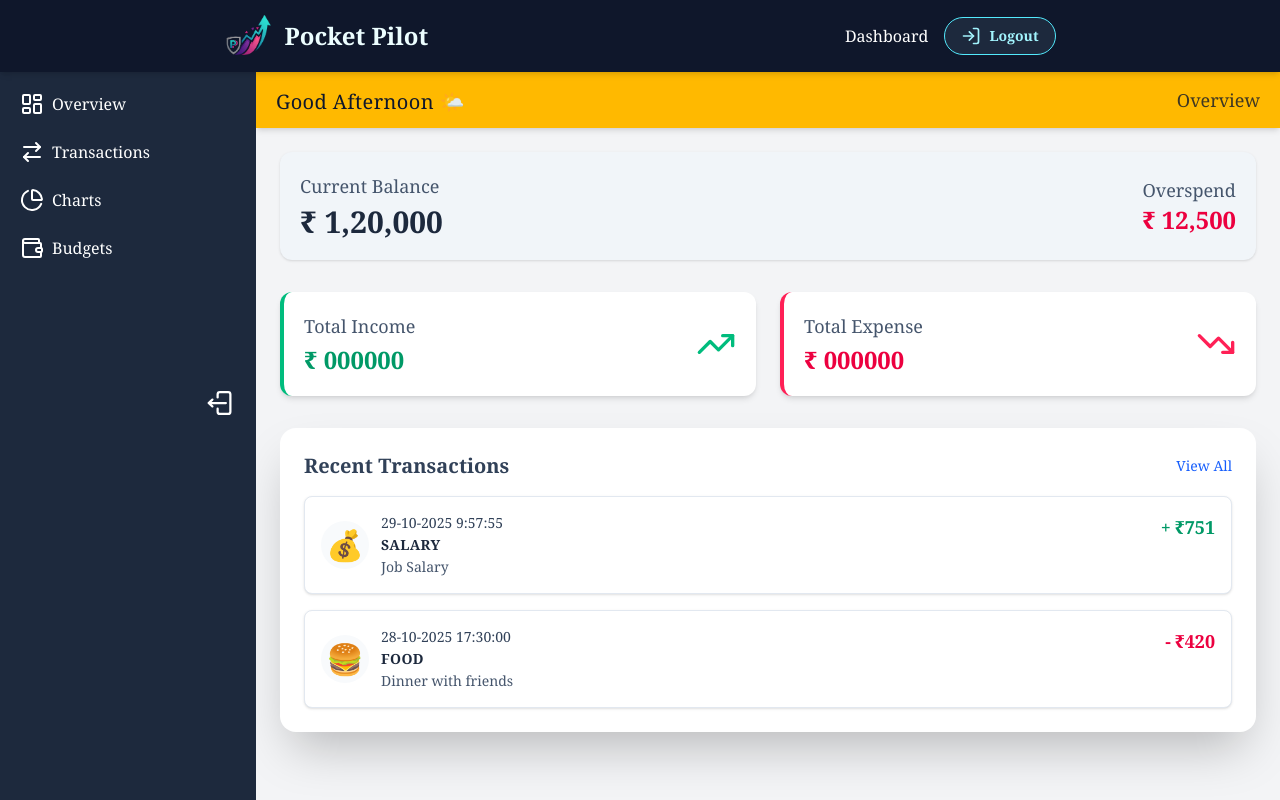
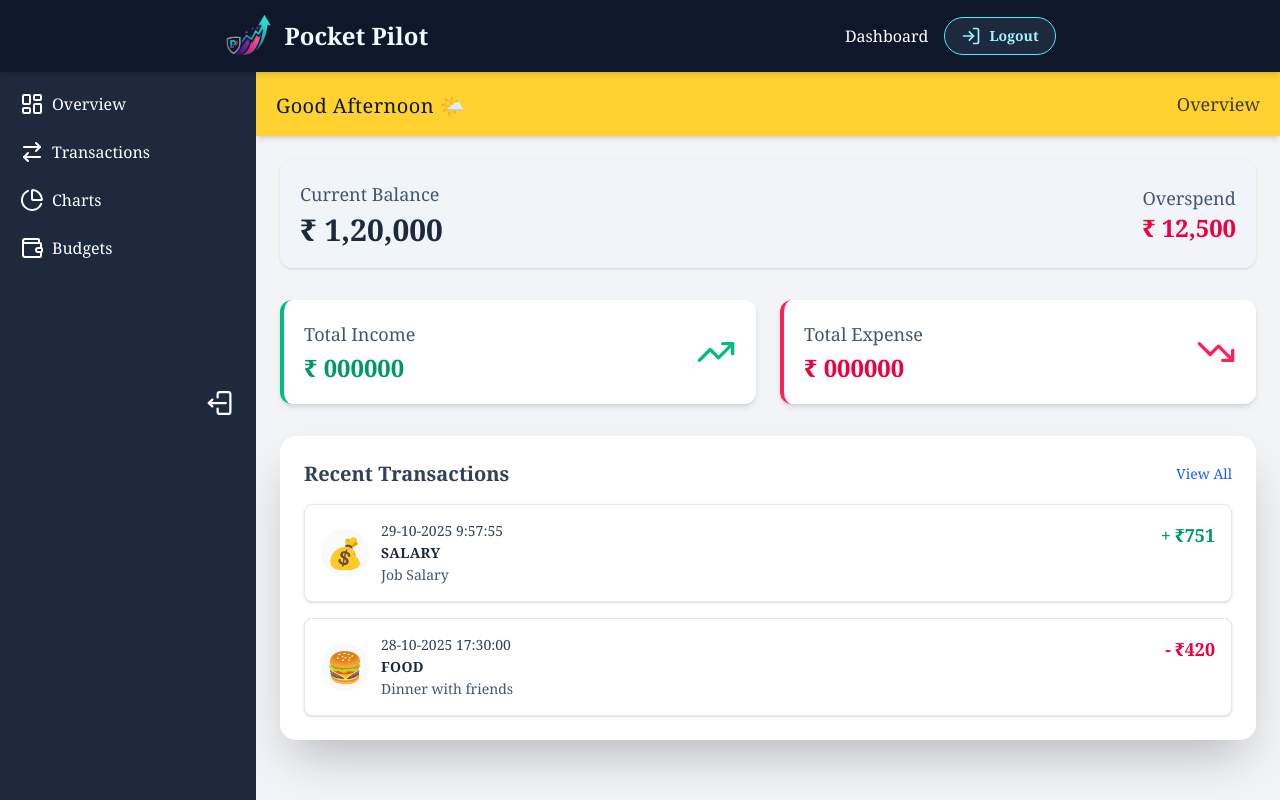
Before and after one commit to ravikanttarare95/pocket-pilot, a React (Vite) app in the folder client/: page /dashboard in a window 1280 px wide. Built offline with nearby package versions, Linux system fonts and the light colour scheme; sample sign-in values are in the browser's storage; a web font is replaced by a local one.

Commit message:
Modify sidebar greetbar:

```diff
--- a/client/src/components/GreetingBar.jsx
+++ b/client/src/components/GreetingBar.jsx
@@ -14,21 +14,25 @@ function GreetingBar({ greetingBarTitle }) {
     let color = "";
     let text = "";
 
-    if (hour < 12) {
-      greet = "Good Morning 🌼";
-      color = "bg-gradient-to-r from-emerald-400 to-teal-500";
+    if (hour >= 0 && hour < 5) {
+      greet = "The Night is Yours 🌌";
+      color = "bg-black";
+      text = "text-slate-50";
+    } else if (hour < 12) {
+      greet = "Good Morning 🌻";
+      color = "bg-gradient-to-r from-teal-400 to-teal-500";
       text = "text-slate-900";
     } else if (hour < 17) {
       greet = "Good Afternoon 🌤️";
-      color = "bg-amber-400";
+      color = "bg-amber-300";
       text = "text-slate-900";
     } else if (hour < 20) {
       greet = "Good Evening 🌇";
-      color = "bg-gradient-to-r from-sky-400 to-blue-500";
+      color = "bg-gradient-to-r from-sky-500 to-blue-500";
       text = "text-slate-50";
     } else {
-      greet = "Burning the Midnight Oil 🔭";
-      color = "bg-gradient-to-r from-slate-800 to-slate-900";
+      greet = "Late Hustle 🔭";
+      color = "bg-black";
       text = "text-slate-50";
     }
 
@@ -39,7 +43,7 @@ function GreetingBar({ greetingBarTitle }) {
 
   return (
     <header
-      className={`flex items-center justify-between px-2 sm:px-5 py-3 shadow-md transition-all duration-500 ${bgColor} ${textColor}`}
+      className={`sticky top-18 flex items-center justify-between px-2 sm:px-5 py-4 shadow-md transition-all duration-500 ${bgColor} ${textColor}`}
     >
       <p className="tracking-wide">
         <span className="text-lg sm:text-xl ">{greeting} </span>
--- a/client/src/components/Sidebar.jsx
+++ b/client/src/components/Sidebar.jsx
@@ -20,7 +20,7 @@ function Sidebar() {
         !isClose && "max-sm:fixed max-sm:left-0 max-sm:h-full"
       } bg-slate-800 text-white p-0.5 sm:p-3 transition-all duration-300 z-40`}
     >
-      <div className="sticky top-3">
+      <div className="sticky top-21">
         <ul className="space-y-2">
           {SIDEBAR_LINKS.map((linkObj) => {
             const { title, icon: Icon, path } = linkObj;
--- a/client/src/components/TransactionCard.jsx
+++ b/client/src/components/TransactionCard.jsx
@@ -42,7 +42,7 @@ function TransactionCard({ transactions = [] }) {
               </div>
 
               <div className="flex items-center">
-                <p
+                <div
                   className={`text-lg font-semibold ${
                     txn.type === "income" ? "text-emerald-600" : "text-rose-600"
                   }`}
@@ -51,7 +51,7 @@ function TransactionCard({ transactions = [] }) {
                     <p>{txn.type === "income" ? "+" : "-"}</p>
                     <p>₹{txn.amount}</p>
                   </div>
-                </p>
+                </div>
               </div>
             </div>
           ))}
--- a/client/src/views/Overview.jsx
+++ b/client/src/views/Overview.jsx
@@ -3,6 +3,7 @@ import DashboardTopBar from "../components/GreetingBar";
 import { TrendingUp, TrendingDown } from "lucide-react";
 import Button from "./../components/Button";
 import TransactionCard from "./../components/TransactionCard";
+import { Link } from "react-router";
 
 const transactions = [
   {
@@ -25,15 +26,11 @@ function Overview() {
     <>
       <DashboardTopBar greetingBarTitle="Overview" />
       <main className="px-1.5 py-6 sm:p-6 ">
-        <div className="flex items-center justify-between bg-slate-100 p-5 rounded-xl mb-8 shadow-sm">
-          <div className="flex gap-10 items-center">
-            <div>
-              <h2 className="text-slate-600 text-lg">Current Balance</h2>
-              <p className="text-3xl font-bold text-slate-800 mt-1">
-                ₹ 1,20,000
-              </p>
-            </div>
-          </div>
+        <div className="flex items-center flex-wrap justify-between bg-slate-100 p-5 rounded-xl mb-8 shadow-sm">
+          <article className="items-center justify-between">
+            <h2 className="text-slate-600 text-lg">Current Balance</h2>
+            <p className="text-3xl font-bold text-slate-800 mt-1">₹ 1,20,000</p>
+          </article>
 
           <article className="text-center flex flex-col items-center">
             <h2 className="text-slate-600 text-lg">Overspend</h2>
@@ -64,9 +61,12 @@ function Overview() {
             <h3 className="text-xl font-semibold text-slate-700">
               Recent Transactions
             </h3>
-            <button className="text-sm font-medium text-blue-600 hover:text-blue-800 transition">
+            <Link
+              to={"/dashboard/transactions"}
+              className="text-sm font-medium text-blue-600 hover:text-blue-800 transition"
+            >
               View All
-            </button>
+            </Link>
           </div>
           <TransactionCard transactions={transactions} />
         </div>
```
